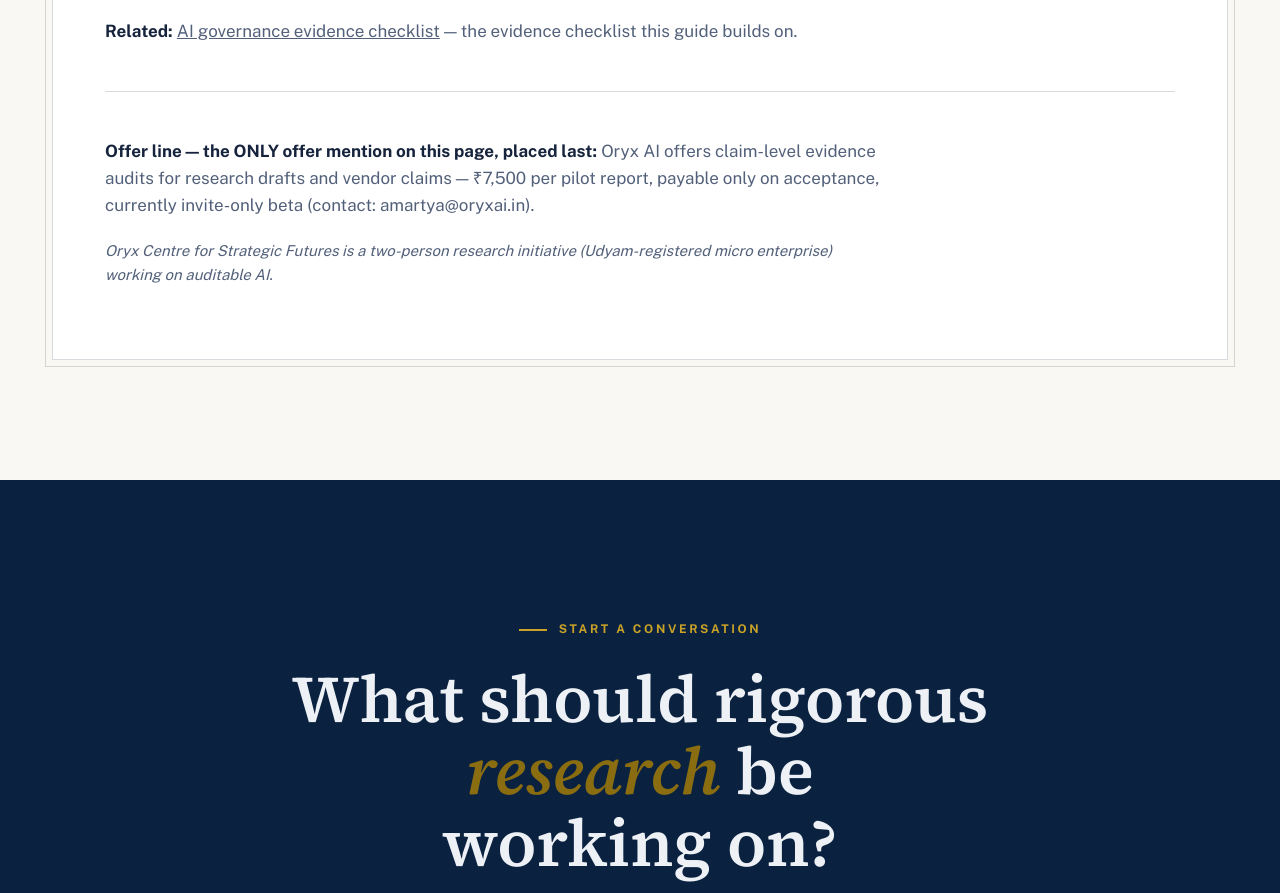
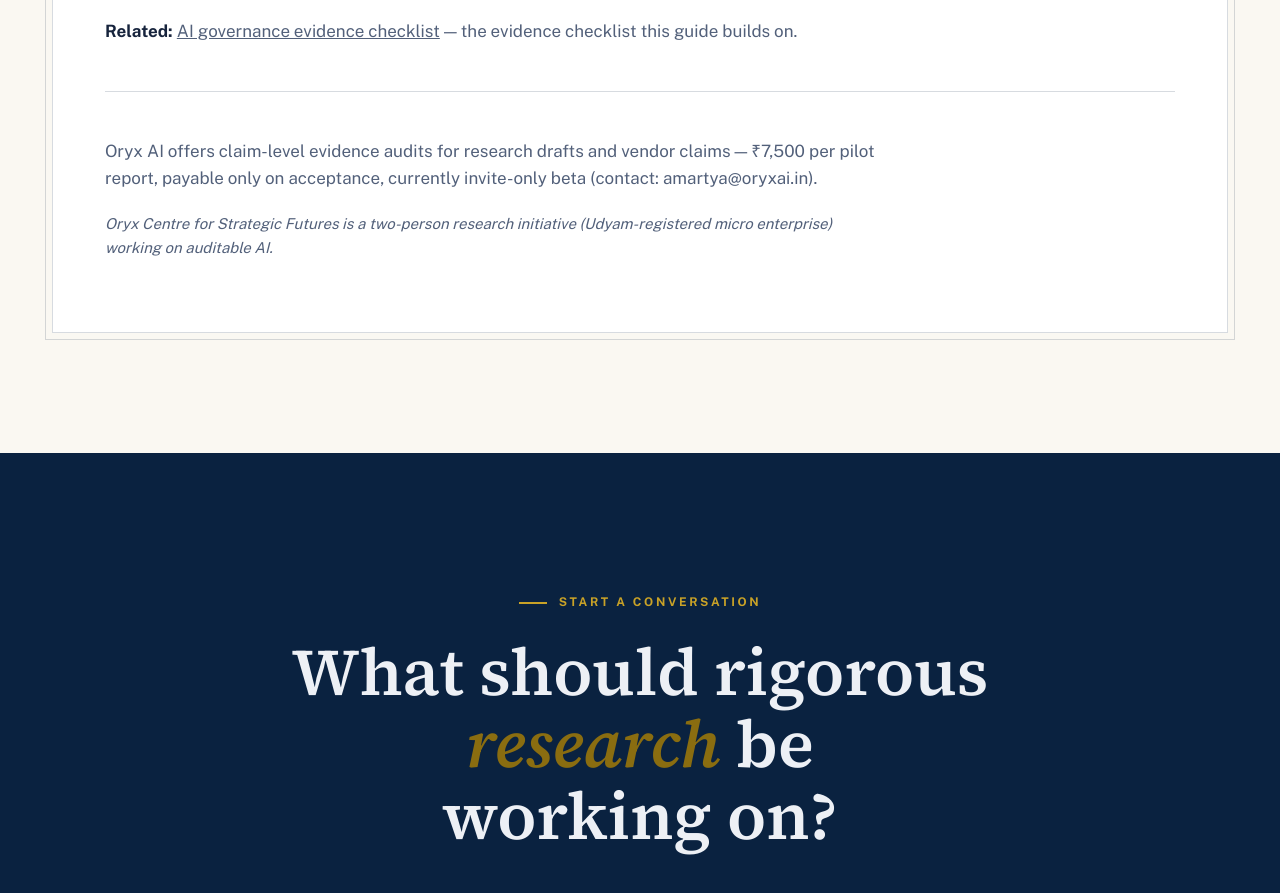
Before and after one commit to oryx-centre/oryx-centre.github.io, a plain HTML site: page ai-safety-audit-checklist.html in a window 1280 px wide. Shown: the part 7920-8813 px from the top of the page. Drawn offline with nearby package versions, Linux system fonts and the light colour scheme.

Commit message:
Fix: drop draft editorial label from offer line on both new guides
The offer paragraph carried the draft's internal label ('Offer line — the
ONLY offer mention on this page, placed last:') on the live pages. Now
shows only the offer text, matching the legal-citations guide.

```diff
--- a/ai-safety-audit-checklist.html
+++ b/ai-safety-audit-checklist.html
@@ -412,7 +412,7 @@
 </ul>
       <p><strong>Related:</strong> <a href="ai-governance-evidence-checklist.html" style="text-decoration:underline">AI governance evidence checklist</a> &mdash; the evidence checklist this guide builds on.</p>
       <hr>
-      <p><strong>Offer line — the ONLY offer mention on this page, placed last:</strong> Oryx AI offers claim-level evidence audits for research drafts and vendor claims — ₹7,500 per pilot report, payable only on acceptance, currently invite-only beta (contact: amartya@oryxai.in).</p>
+      <p>Oryx AI offers claim-level evidence audits for research drafts and vendor claims — ₹7,500 per pilot report, payable only on acceptance, currently invite-only beta (contact: amartya@oryxai.in).</p>
       <p class="fine"><em>Oryx Centre for Strategic Futures is a two-person research initiative (Udyam-registered micro enterprise) working on auditable AI.</em></p>
     </div>
   </div>
```
Also changed, not shown: eu-ai-act-high-risk-ai-systems-requirements.html (+1 -1 lines).
